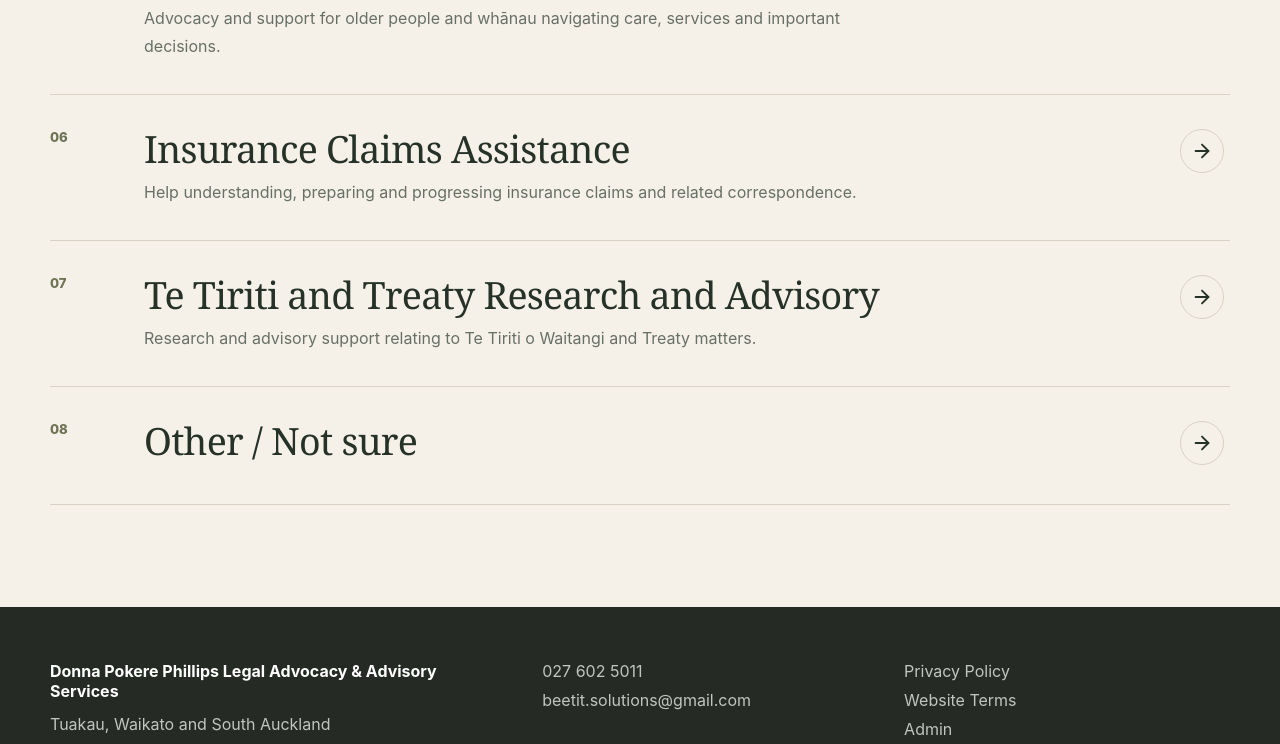
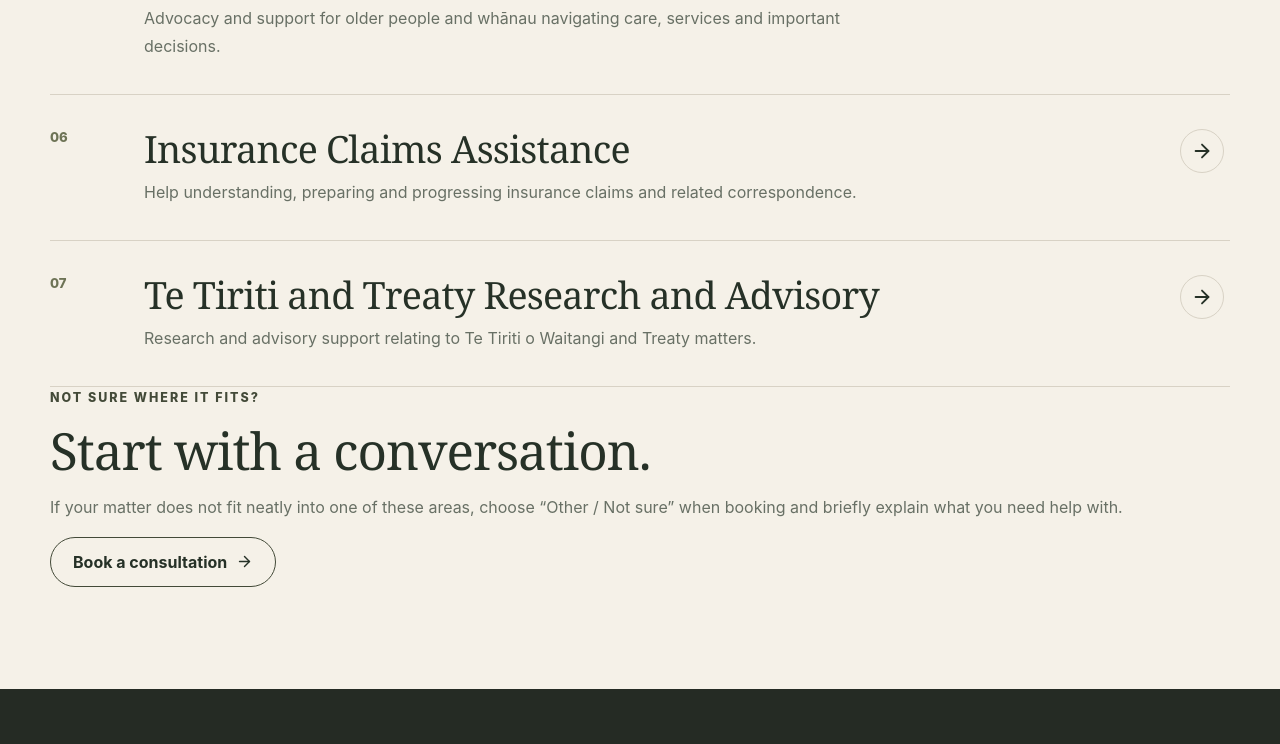
Before and after one commit to haamip/beetit-solutions-web, a React (Vite) app: page /services in a window 1280 px wide. Shown: the part 1406-2150 px from the top of the page. Built offline with nearby package versions, Linux system fonts and the light colour scheme; no server answers.

Commit message:
Link services to dedicated pages

```diff
--- a/src/pages/Services.tsx
+++ b/src/pages/Services.tsx
@@ -1,17 +1,7 @@
 import { ArrowRight } from 'lucide-react'
 import { Link } from 'react-router-dom'
-import { siteConfig } from '../config/site'
+import { serviceDetails } from '../config/services'
 import { useSeo } from '../lib/seo'
-
-const descriptions: Record<string, string> = {
-  'Cultural Impact Assessments': 'Independent cultural impact assessment support and reporting for relevant projects and processes.',
-  'Employment Advocacy': 'Practical support with employment matters, workplace issues, correspondence and advocacy.',
-  'Māori Land Court Support': 'Assistance understanding processes, preparing information and navigating Māori Land Court matters.',
-  'Governance and Compliance': 'Support for governance responsibilities, policy, compliance and decision making.',
-  'Elderly Care Advocacy': 'Advocacy and support for older people and whānau navigating care, services and important decisions.',
-  'Insurance Claims Assistance': 'Help understanding, preparing and progressing insurance claims and related correspondence.',
-  'Te Tiriti and Treaty Research and Advisory': 'Research and advisory support relating to Te Tiriti o Waitangi and Treaty matters.',
-}
 
 export function Services() {
   useSeo({
@@ -26,24 +16,33 @@ export function Services() {
         <p className="eyebrow">Services</p>
         <h1>Practical support, explained clearly.</h1>
         <p>
-          Choose the area that best matches what you need help with. Detailed professional advice is provided after contact and consultation.
+          Choose the area that best matches what you need help with. Each page explains the type of support available and what to expect next.
         </p>
       </div>
 
       <div className="container service-list">
-        {siteConfig.services.map((service, index) => (
-          <article className="service-row" key={service}>
+        {serviceDetails.map((service, index) => (
+          <article className="service-row" key={service.slug}>
             <span className="service-number">{String(index + 1).padStart(2, '0')}</span>
             <div>
-              <h2>{service}</h2>
-              <p>{descriptions[service]}</p>
+              <h2>{service.name}</h2>
+              <p>{service.summary}</p>
             </div>
-            <Link aria-label={`Book a consultation for ${service}`} to="/book">
+            <Link aria-label={`Read about ${service.name}`} to={`/services/${service.slug}`}>
               <ArrowRight size={22} />
             </Link>
           </article>
         ))}
       </div>
+
+      <div className="container service-not-sure">
+        <div>
+          <p className="eyebrow">Not sure where it fits?</p>
+          <h2>Start with a conversation.</h2>
+          <p>If your matter does not fit neatly into one of these areas, choose “Other / Not sure” when booking and briefly explain what you need help with.</p>
+        </div>
+        <Link className="button secondary" to="/book?service=Other%20%2F%20Not%20sure">Book a consultation <ArrowRight size={17} /></Link>
+      </div>
     </section>
   )
 }
```
